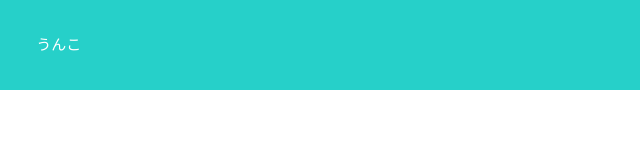
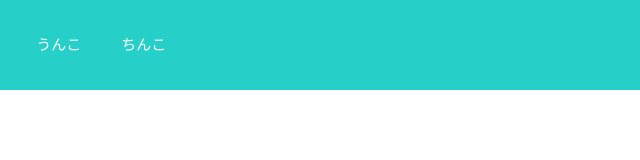
Before and after one commit to project1y/prog-8.github.io, a plain HTML site: page index.html in a window 1280 px wide. Shown: the full height of the page, 640-1280 px from the left. Drawn offline with Linux system fonts and the light colour scheme.

Commit message:
Update index.html

```diff
--- a/index.html
+++ b/index.html
@@ -15,6 +15,7 @@
           <li>学べるレッスン</li>
           <li>お問い合わせ</li>
           <li>うんこ</li>
+          <li>ちんこ</li>
         </ul>
       </div>
     </div>
```
